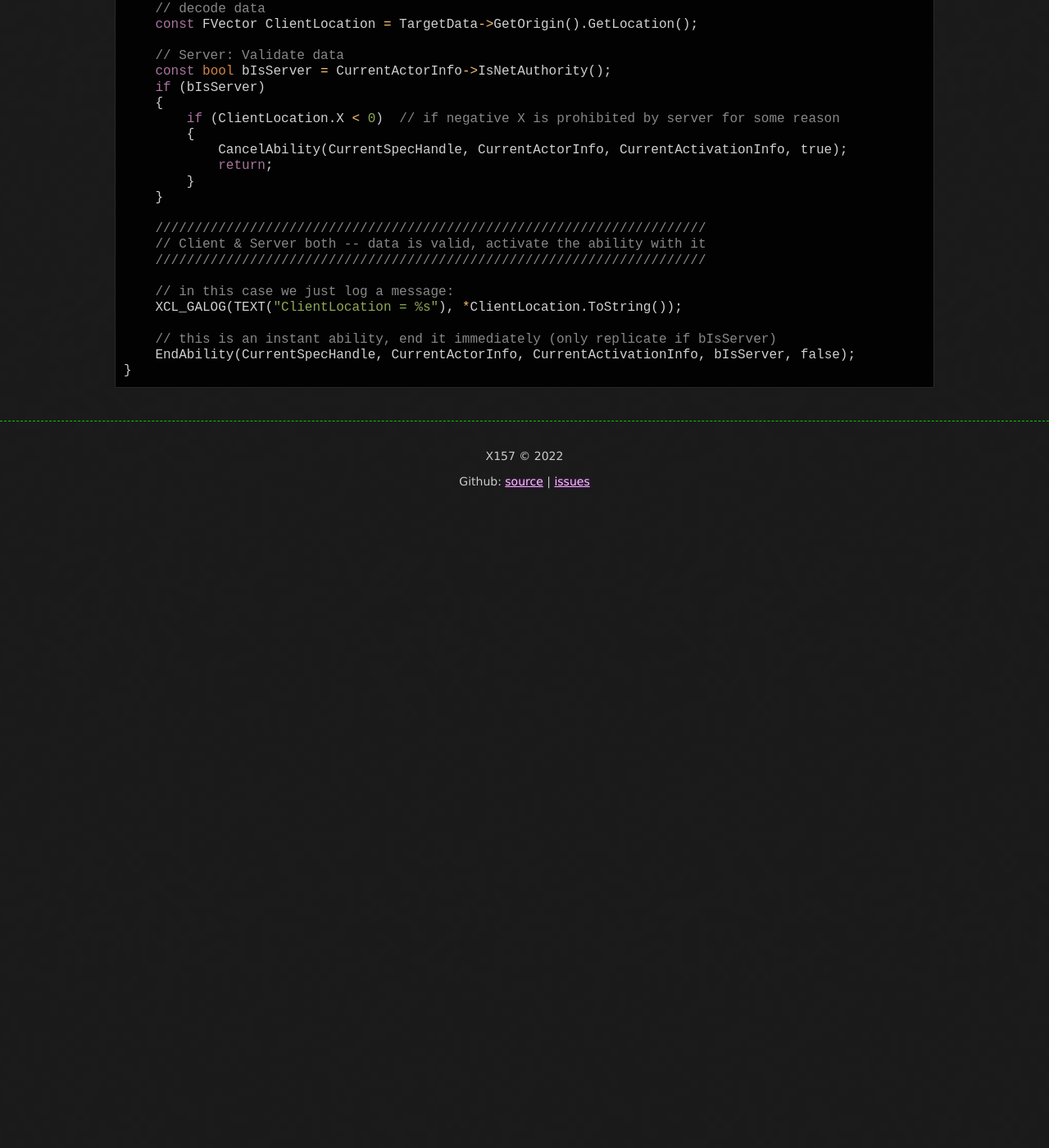
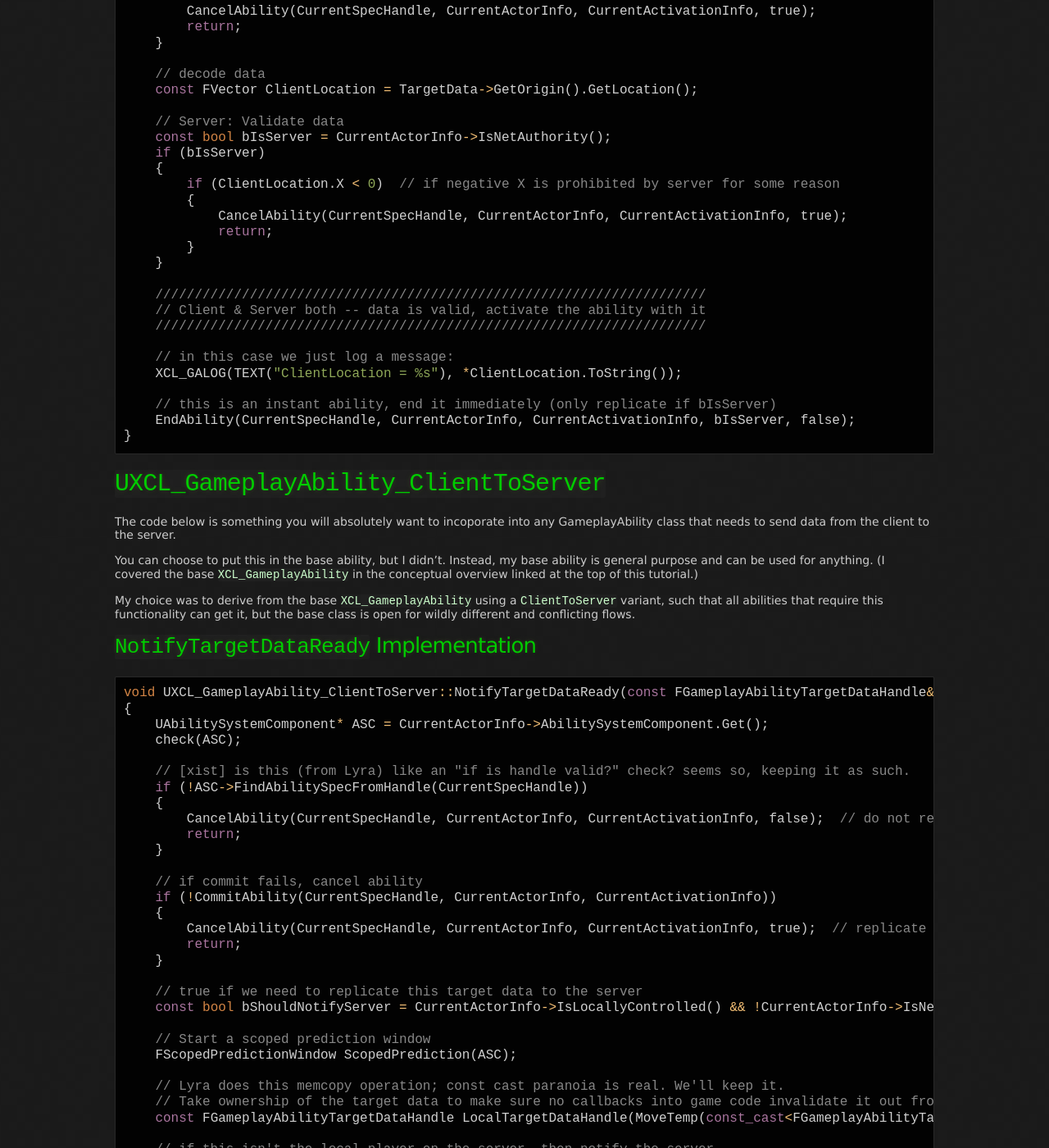
Before and after one commit to x157/x157.github.io, a Jekyll site: the page built from UE5/GameplayAbilitySystem/How-To-Send-Client-Gameplay-Ability-Data-to-Server-in-C++.md, in a window 1280 px wide and 1400 px high, scrolled down 4133 px. Shown: the whole window at 82% size. Built offline with Jekyll 4.4.1, drawn with Linux system fonts in a browser that asks for light colours; before the commit the page ends 4763 px from its top, so only the background shows below that; some of the changed text lies outside the part shown.

Commit message:
Update Client-Server RPC GAS tutorial and move location

````diff
--- a/UE5/LyraStarterGame/Tutorials/How-To-Send-Client-Gameplay-Ability-Data-to-Server-in-C++.md
+++ b/UE5/GameplayAbilitySystem/How-To-Send-Client-Gameplay-Ability-Data-to-Server-in-C++.md
@@ -128,9 +127,12 @@ and so the updated state replicated out to other clients is the same result as y
 - Run `ActivateAbilityWithTargetData` as the server, replicate result to clients.
 
 
-### `XCL`_`GameplayAbility_ClientToServer`::`NotifyTargetDataReady` Implementation
+### `NotifyTargetDataReady` Logic
 
-This implementation handles both cases: local player and remote server.
+This method is fully implemented in `XCL_GameplayAbility_ClientToServer` so derived classes don't need to
+do anything with this at all except understand what is happening.
+
+This implementation works both for local players and for remote players connected to the server.
 
 ```
 if invalid ability:
@@ -145,8 +147,11 @@ else:
 
     ActivateAbilityWithTargetData( TargetData )  // XCL method
 
-    ASC->ConsumeClientReplicatedTargetData()
+    AbilitySystemComponent->ConsumeClientReplicatedTargetData()
 ```
+
+The exact [C++ code](#XCL_GameplayAbility_ClientToServer__NotifyTargetDataReady)
+for `NotifyTargetDataReady` is listed below for reference.
 
 
 # `AbilitySystemComponent` : `TargetData` RPC
@@ -274,3 +279,108 @@ void UExampleClientToServerAbility::ActivateAbilityWithTargetData(const FGamepla
 	EndAbility(CurrentSpecHandle, CurrentActorInfo, CurrentActivationInfo, bIsServer, false);
 }
 ```
+
+
+<a id="XCL_GameplayAbility_ClientToServer__NotifyTargetDataReady"></a>
+# `UXCL_GameplayAbility_ClientToServer`
+
+The code below is something you will absolutely want to incoporate into any GameplayAbility class
+that needs to send data from the client to the server.
+
+You can choose to put this in the base ability, but I didn't.  Instead, my base ability is general purpose and can
+be used for anything.
+(I covered the base `XCL_GameplayAbility` in the conceptual overview linked at the top of this tutorial.)
+
+My choice was to derive from the base `XCL_GameplayAbility` using a `ClientToServer` variant,
+such that all abilities that require this functionality can get it,
+but the base class is open for wildly different and conflicting flows.
+
+
+## `NotifyTargetDataReady` Implementation
+
+
+```c++
+void UXCL_GameplayAbility_ClientToServer::NotifyTargetDataReady(const FGameplayAbilityTargetDataHandle& InData, FGameplayTag ApplicationTag)
+{
+	UAbilitySystemComponent* ASC = CurrentActorInfo->AbilitySystemComponent.Get();
+	check(ASC);
+
+	// [xist] is this (from Lyra) like an "if is handle valid?" check? seems so, keeping it as such.
+	if (!ASC->FindAbilitySpecFromHandle(CurrentSpecHandle))
+	{
+		CancelAbility(CurrentSpecHandle, CurrentActorInfo, CurrentActivationInfo, false);  // do not replicate
+		return;
+	}
+
+	// if commit fails, cancel ability
+	if (!CommitAbility(CurrentSpecHandle, CurrentActorInfo, CurrentActivationInfo))
+	{
+		CancelAbility(CurrentSpecHandle, CurrentActorInfo, CurrentActivationInfo, true);  // replicate cancellation
+		return;
+	}
+
+	// true if we need to replicate this target data to the server
+	const bool bShouldNotifyServer = CurrentActorInfo->IsLocallyControlled() && !CurrentActorInfo->IsNetAuthority();
+
+	// Start a scoped prediction window
+	FScopedPredictionWindow	ScopedPrediction(ASC);
+
+	// Lyra does this memcopy operation; const cast paranoia is real. We'll keep it.
+	// Take ownership of the target data to make sure no callbacks into game code invalidate it out from under us
+	const FGameplayAbilityTargetDataHandle LocalTargetDataHandle(MoveTemp(const_cast<FGameplayAbilityTargetDataHandle&>(InData)));
+
+	// if this isn't the local player on the server, then notify the server
+	if (bShouldNotifyServer)
+		ASC->CallServerSetReplicatedTargetData(CurrentSpecHandle, CurrentActivationInfo.GetActivationPredictionKey(), LocalTargetDataHandle, ApplicationTag, ASC->ScopedPredictionKey);
+
+	// Execute the ability we've now successfully committed
+	ActivateAbilityWithTargetData(LocalTargetDataHandle, ApplicationTag);
+
+	// We've processed the data, clear it from the RPC buffer
+	ASC->ConsumeClientReplicatedTargetData(CurrentSpecHandle, CurrentActivationInfo.GetActivationPredictionKey());
+}
+```
+
+## `ActivateServerAbility` Implementation
+
+`XCL_GameplayAbility_ClientToServer` overrides the default server ability execution.
+It does nothing other than listen for
+`AbilitySystemComponent`'s `AbilityTargetDataSet` event.
+
+Each time the client invokes the RPC with `TargetData`, the server executes `NotifyTargetDataReady`(`TargetData`)
+
+```c++
+void UXCL_GameplayAbility_ClientToServer::ActivateServerAbility(const FGameplayAbilitySpecHandle Handle, const FGameplayAbilityActorInfo* ActorInfo, const FGameplayAbilityActivationInfo ActivationInfo, const FGameplayEventData* TriggerEventData)
+{
+	UAbilitySystemComponent* ASC = ActorInfo->AbilitySystemComponent.Get();
+	check(ASC);
+
+	// plug into AbilitySystemComponent to receive Target Data from client
+	NotifyTargetDataReadyDelegateHandle = ASC->AbilityTargetDataSetDelegate(Handle, ActivationInfo.GetActivationPredictionKey()).AddUObject(this, &ThisClass::NotifyTargetDataReady);
+}
+```
+
+
+## `EndAbilityCleanup` Implementation
+
+As we hooked into `AbilitySystemComponent`'s delegate on `ActivateServerAbility`,
+we must ensure to remove the hook when the ability ends.
+
+You can put this in your `EndAbility`, but I'm using my custom `EndAbilityCleanup` hook
+from `XCL_GameplayAbility` that makes derived
+class code much simpler and with far less copy/paste.
+
+```c++
+void UXCL_GameplayAbility_ClientToServer::EndAbilityCleanup(const FGameplayAbilitySpecHandle Handle, const FGameplayAbilityActorInfo* ActorInfo, const FGameplayAbilityActivationInfo ActivationInfo, bool bReplicateEndAbility, bool bWasCancelled)
+{
+	UAbilitySystemComponent* ASC = CurrentActorInfo->AbilitySystemComponent.Get();
+	check(ASC);
+
+	// clean up the mess we made in ASC
+	ASC->AbilityTargetDataSetDelegate(CurrentSpecHandle, CurrentActivationInfo.GetActivationPredictionKey()).Remove(NotifyTargetDataReadyDelegateHandle);
+	ASC->ConsumeClientReplicatedTargetData(CurrentSpecHandle, CurrentActivationInfo.GetActivationPredictionKey());
+
+	// run base class cleanup operations too
+	Super::EndAbilityCleanup(Handle, ActorInfo, ActivationInfo, bReplicateEndAbility, bWasCancelled);
+}
+```
````
Also changed, not shown: other parts of UE5/GameplayAbilitySystem/How-To-Send-Client-Gameplay-Ability-Data-to-Server-in-C++.md (+8 -9 lines), UE5/GameplayAbilitySystem/index.md (+1 -1 lines), UE5/LyraStarterGame/Tutorials/index.md (+1 -1 lines), UE5/LyraStarterGame/index.md (+1 -1 lines).
